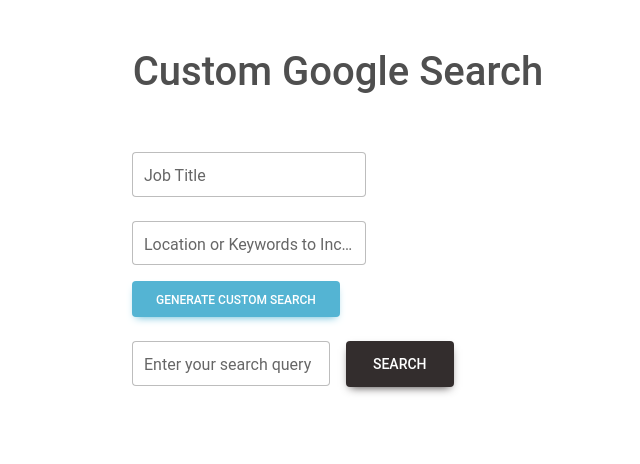
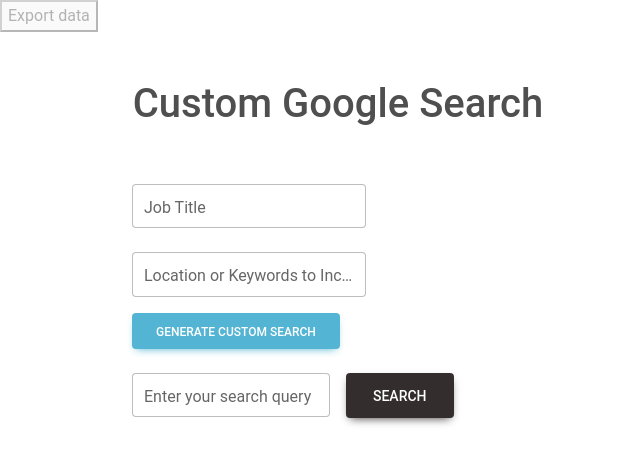
Before and after one commit to Romeorayyy/linkedin-custom-search, a React (Create React App) app: page / in a window 1280 px wide. Shown: the top 464 px of the page, without its empty margins (0-640 px from the left). Built offline with nearby package versions, Linux system fonts and the light colour scheme.

Commit message:
Now we are able to download a csv of the TableData

```diff
--- a/src/App.js
+++ b/src/App.js
@@ -2,10 +2,12 @@
 import React from 'react';
 import { SearchProvider } from './context/SearchContext';
 import GoogleSearch from './GoogleSearch';
+import ExportData from './components/ExportData';
 
 function App() {
   return (
     <SearchProvider>
+      <ExportData />
       <GoogleSearch />
     </SearchProvider>
   );
--- a/src/components/DataTable.js
+++ b/src/components/DataTable.js
@@ -25,6 +25,8 @@
     return words.length > 8 ? words.slice(0, 8).join(' ') + '...' : desc;
   };
 
+  console.log(selectedProfiles);
+
   return (
     selectedProfiles?.length > 0 && (
       <MDBTable align="middle">
@@ -33,7 +35,7 @@
             <th scope="col">First Name</th>
             <th scope="col">Last Name</th>
             <th scope="col">Email</th>
-            <th scope="col">Title</th>
+            <th scope="col">Linkedin Title</th>
             <th scope="col">Description</th>
             <th scope="col">URL</th>
           </tr>
--- /dev/null
+++ b/src/components/ExportData.js
@@ -0,0 +1,43 @@
+import React from 'react';
+import { useSearch } from '../context/SearchContext';
+import exportFromJSON from 'export-from-json';
+
+const ExportData = () => {
+  const { metaData, emailsData, selectedProfiles } = useSearch();
+
+  const getEmailFromUrl = (url) => {
+    const emailData = emailsData.find((item) => item.ogUrl === url);
+    return emailData ? emailData.email : null;
+  };
+
+  const handleExport = () => {
+    // Filter metadata to include only selected profiles
+    const dataToExport = metaData
+      .filter((metatags) => selectedProfiles.includes(metatags['og:url']))
+      .map((metatags) => {
+        const email = getEmailFromUrl(metatags['og:url']);
+        return {
+          'First Name': metatags['profile:first_name'],
+          'Last Name': metatags['profile:last_name'],
+          Email: email,
+          'Linkedin Title': metatags['twitter:title'],
+          Description: metatags['twitter:description'],
+          URL: metatags['og:url'],
+        };
+      });
+
+    exportFromJSON({
+      data: dataToExport,
+      fileName: 'export',
+      exportType: 'csv',
+    });
+  };
+
+  return (
+    <button onClick={handleExport} disabled={selectedProfiles.length === 0}>
+      Export data
+    </button>
+  );
+};
+
+export default ExportData;
--- a/src/components/ProfileCard.js
+++ b/src/components/ProfileCard.js
@@ -24,6 +24,8 @@
     const emailData = emailsData.find((item) => item.ogUrl === url);
     return emailData ? emailData.email : null;
   };
+
+  console.log(selectedProfiles);
 
   const toggleExpand = (url) => {
     setExpanded((prev) => ({
```
